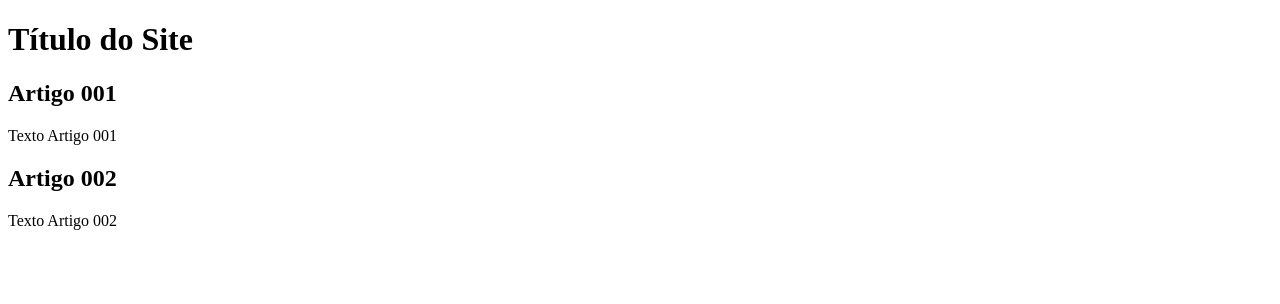
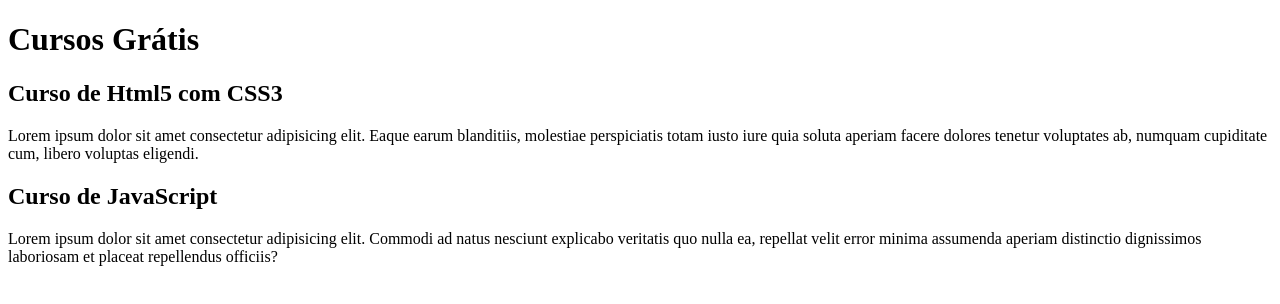
Before and after one commit to wendellribeiros/projeto-site, a plain HTML site: page index.html in a window 1280 px wide. Drawn offline with Linux system fonts and the light colour scheme.

Commit message:
comecei a escrever o conteúdo

```diff
--- a/index.html
+++ b/index.html
@@ -9,15 +9,15 @@
 <body>
     <main>
         <header>
-            <h1>Título do Site</h1>
+            <h1>Cursos Grátis</h1>
         </header>
         <article>
-            <h2>Artigo 001</h2>
-            <p>Texto Artigo 001</p>
+            <h2>Curso de Html5 com CSS3</h2>
+            <p>Lorem ipsum dolor sit amet consectetur adipisicing elit. Eaque earum blanditiis, molestiae perspiciatis totam iusto iure quia soluta aperiam facere dolores tenetur voluptates ab, numquam cupiditate cum, libero voluptas eligendi.</p>
         </article>
         <article>
-            <h2>Artigo 002</h2>
-            <p>Texto Artigo 002</p>
+            <h2>Curso de JavaScript</h2>
+            <p>Lorem ipsum dolor sit amet consectetur adipisicing elit. Commodi ad natus nesciunt explicabo veritatis quo nulla ea, repellat velit error minima assumenda aperiam distinctio dignissimos laboriosam et placeat repellendus officiis?</p>
         </article>
     </main>
 
```
